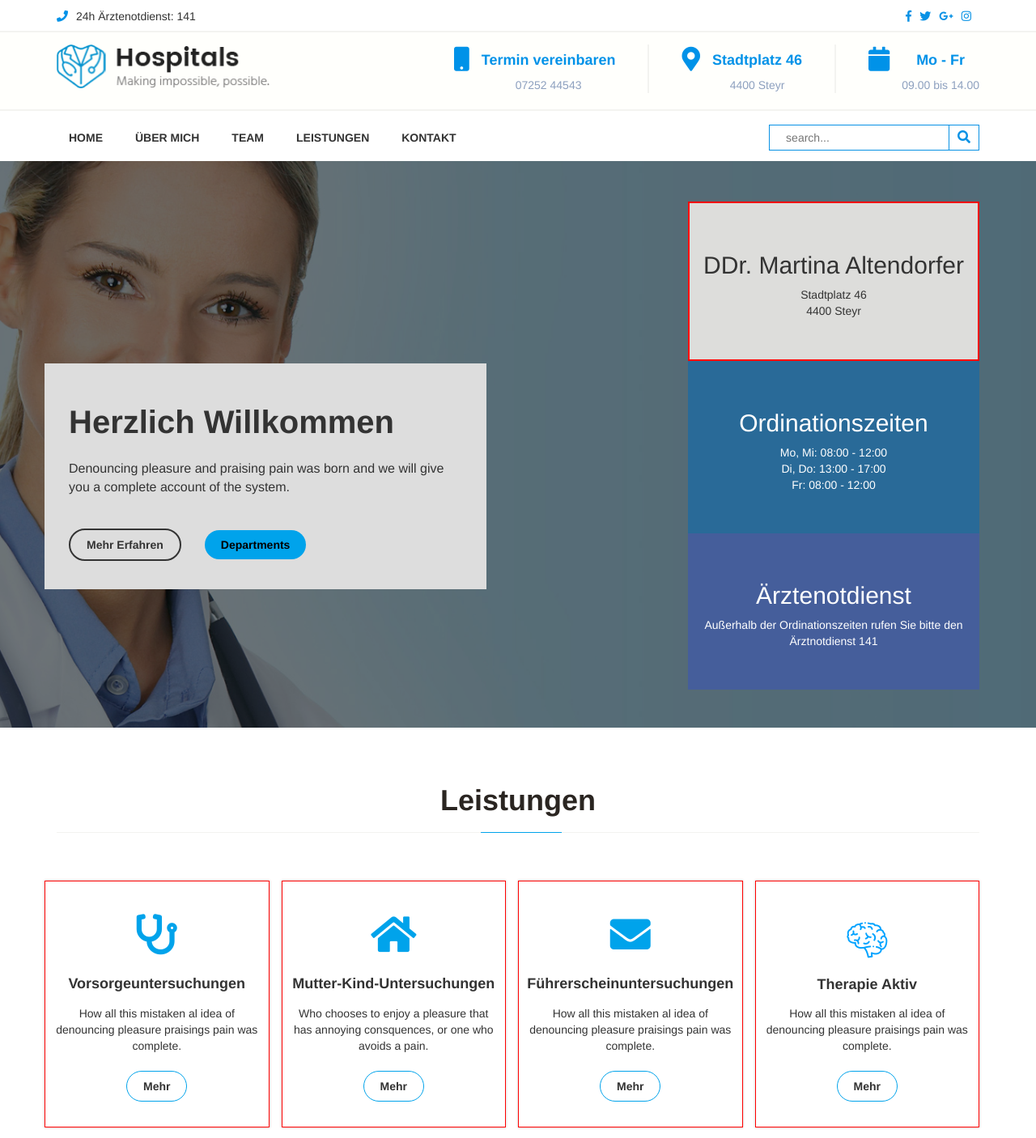
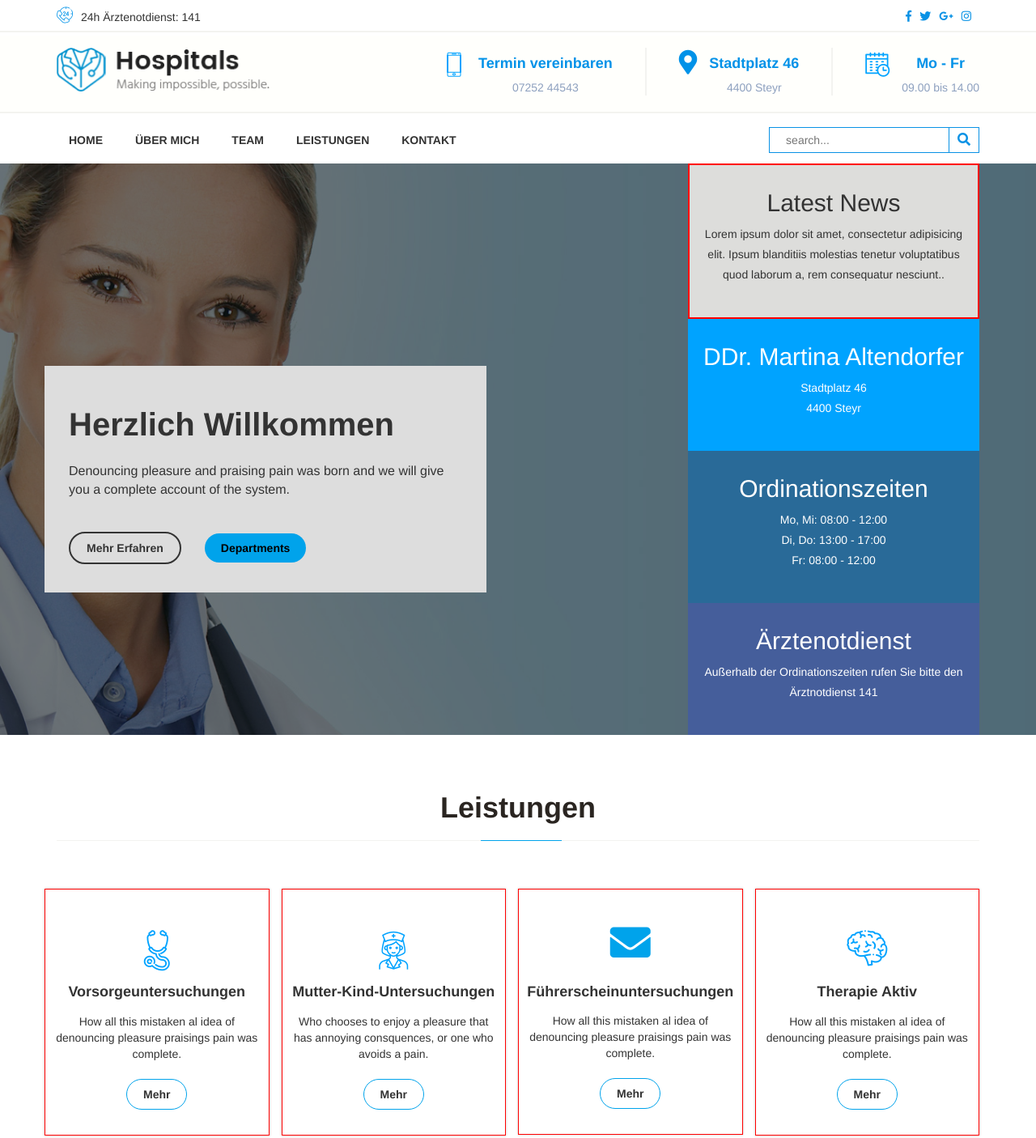
Before and after one commit to utterpompously/Contest, a plain HTML site: page Hospitals/index.html in a window 1280 px wide. Shown: the top 1406 px of the page at 81% size. Drawn offline with Linux system fonts and the light colour scheme.

Commit message:
flaticon add

```diff
--- a/Hospitals/css/flaticon.css
+++ b/Hospitals/css/flaticon.css
@@ -31,3 +31,8 @@ margin-left: 20px;
 }
 
 .flaticon-brainstorm:before { content: "\f100"; }
+.flaticon-24-hours:before { content: "\f101"; }
+.flaticon-smartphone:before { content: "\f102"; }
+.flaticon-timetable:before { content: "\f103"; }
+.flaticon-stethoscope:before { content: "\f104"; }
+.flaticon-nurse:before { content: "\f105"; }
--- a/Hospitals/css/main.css
+++ b/Hospitals/css/main.css
@@ -20,7 +20,10 @@ h1{
 }
 .top_bar .top_left{
 	float: left;
-	margin-top: 10px;
+	margin-top: 5px;
+}
+.top_left span i:before{
+	margin-left: 0;
 }
 .top_bar .top_right{
 	float: right;
@@ -80,6 +83,11 @@ header .logo img{
 .header_right h4{
 	color: #0092E8;
 	font-weight: 600;
+}
+.h_flaticon i:before{
+	font-size: 30px;
+	color: #00A3FF;
+	margin-left: 0;
 }
 .icon_holder{
 	float: left;
@@ -158,7 +166,7 @@ header .logo img{
 }
 .feature_image{
 	width: 100%;
-	height: 700px;
+	min-height: 636px;
 	background-image: url(../image/header.jpg);
 	   background-repeat: no-repeat;
     background-position: center center;
@@ -179,7 +187,7 @@ header .logo img{
 
 .inner_content{
 	width: 100%;
-	padding: 40px 10px;
+	padding: 30px 10px;
 
 	background: #00A3FF;
 	color: #fff;
@@ -212,7 +220,10 @@ header .logo img{
 	margin-top: 50px;
 }
 .inner_content h2{
-
+	margin-top: 0;
+}
+.inner_content p{
+	line-height: 25px;
 }
 .feature_image .left{
 	width: 70%;
--- a/Hospitals/index.html
+++ b/Hospitals/index.html
@@ -20,7 +20,7 @@
 	        <div class="row">
 	            <div class="col-lg-7 col-md-6 col-sm-12 col-xs-12">
 	                <div class="top_left">
-	                    <p><span style="margin-right: 10px; color: #0092E8;"><i class="fas fa-phone"></i></span>24h Ärztenotdienst: 141</p>
+	                    <p><span style="margin-right: 10px; color: #0092E8;"><i class="flaticon-24-hours"></i></span>24h Ärztenotdienst: 141</p>
 	                </div>
 	            </div>
 	            <div class="col-lg-5 col-md-6 col-sm-12 col-xs-12">
@@ -54,8 +54,8 @@
 	                <div class="header_right">
 	                    <ul>
 	                        <li>
-	                            <div class="icon_holder">
-	                                <i class="fas fa-mobile"></i>
+	                            <div class="icon_holder h_flaticon">
+	                                <i class="flaticon-smartphone"></i>
 	                            </div>
 	                            <div class="text_holder text-center">
 	                                <h4>Termin vereinbaren</h4>
@@ -72,8 +72,8 @@
 	                            </div>
 	                        </li>
 	                        <li>
-	                            <div class="icon_holder">
-	                            	<i class="fa fa-calendar"></i>
+	                            <div class="icon_holder h_flaticon">
+	                            	<i class="flaticon-timetable"></i>
 
 	                            </div>
 	                            <div class="text_holder text-center">
@@ -152,8 +152,14 @@
 			   		</div>
 		   		</div>
 		   		<!-- right box start -->
-		   		<div class="col-md-4 mt-50">
+		   		<div class="col-md-4">
 		   			<div class="inner_content bg1">
+	                    <div class="title_box text-center">
+	                    	<h2>Latest News</h2>
+	                        <p>Lorem ipsum dolor sit amet, consectetur adipisicing elit. Ipsum blanditiis molestias tenetur voluptatibus quod laborum a, rem consequatur nesciunt..</p>
+	                    </div>
+	                </div>
+	                <div class="inner_content bg">
 	                    <div class="title_box text-center">
 	                    	<h2>DDr. Martina Altendorfer</h2>
 	                        <p>Stadtplatz 46<br />
@@ -200,8 +206,8 @@
                 <!--Start single item-->
                 <div class="col-md-3 col-sm-6 col-xs-12">
                     <div class="single_item">
-                    	<div class="icon">
-                    		<i class="fas fa-stethoscope"></i>
+                    	<div class="icon c_flaticon">
+                    		<span class="flaticon-stethoscope"></span>
                     	</div>
                     	<div class="text-holder">
 	                        <h3><a href="">Vorsorgeuntersuchungen</a></h3>
@@ -211,9 +217,9 @@
                     </div>
                 </div>
                 <div class="col-md-3 col-sm-6 col-xs-12">
-                    <div class="single_item">
-                    	<div class="icon">
-                    		<i class="fas fa-home"></i>
+                    <div class="single_item ">
+                    	<div class="icon c_flaticon">
+                    		<span class="flaticon-nurse"></span>
                     	</div>
                     	<div class="text-holder">
 	                        <h3><a href="">Mutter-Kind-Untersuchungen</a></h3>
```
Also changed, not shown: Hospitals/webfonts/Flaticon.svg, Hospitals/webfonts/Flaticon.ttf, Hospitals/webfonts/Flaticon.woff, Hospitals/webfonts/Flaticon.woff2, 1 other file.
